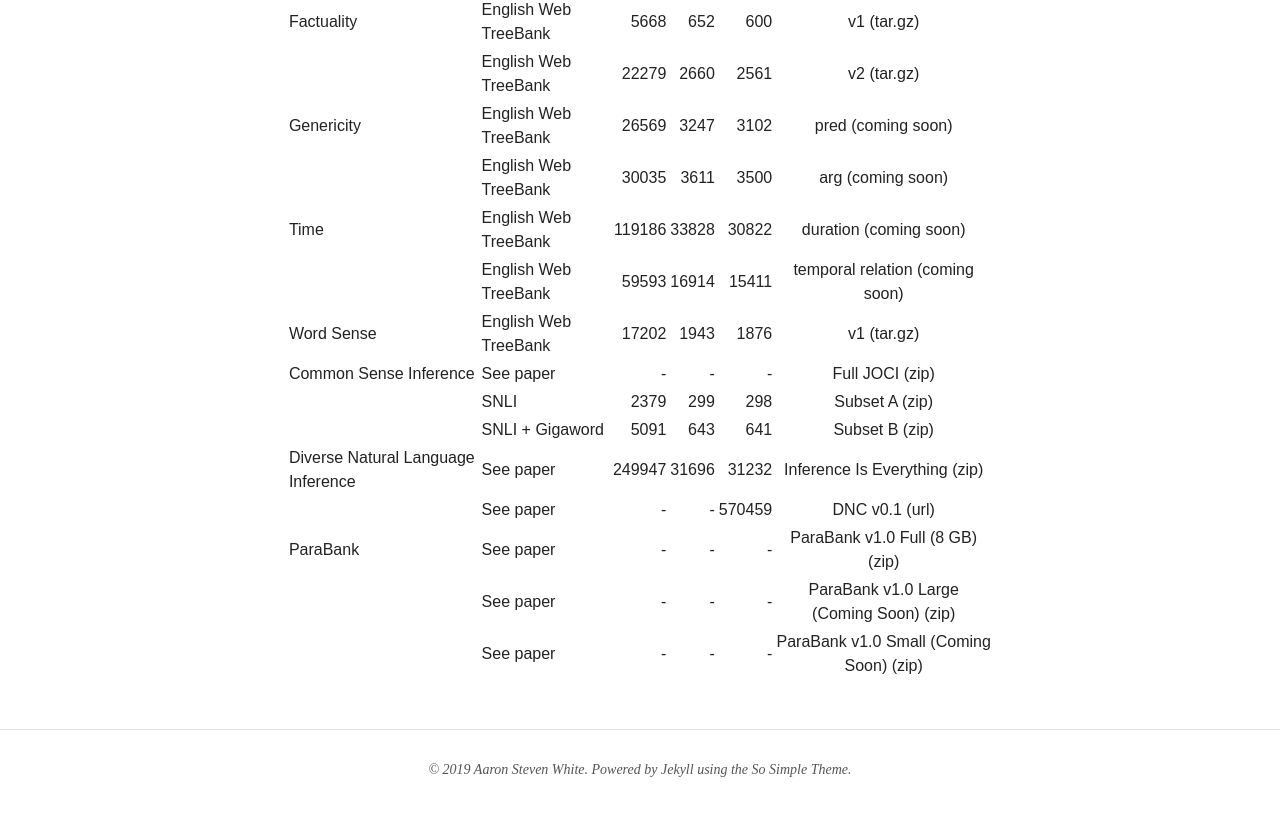
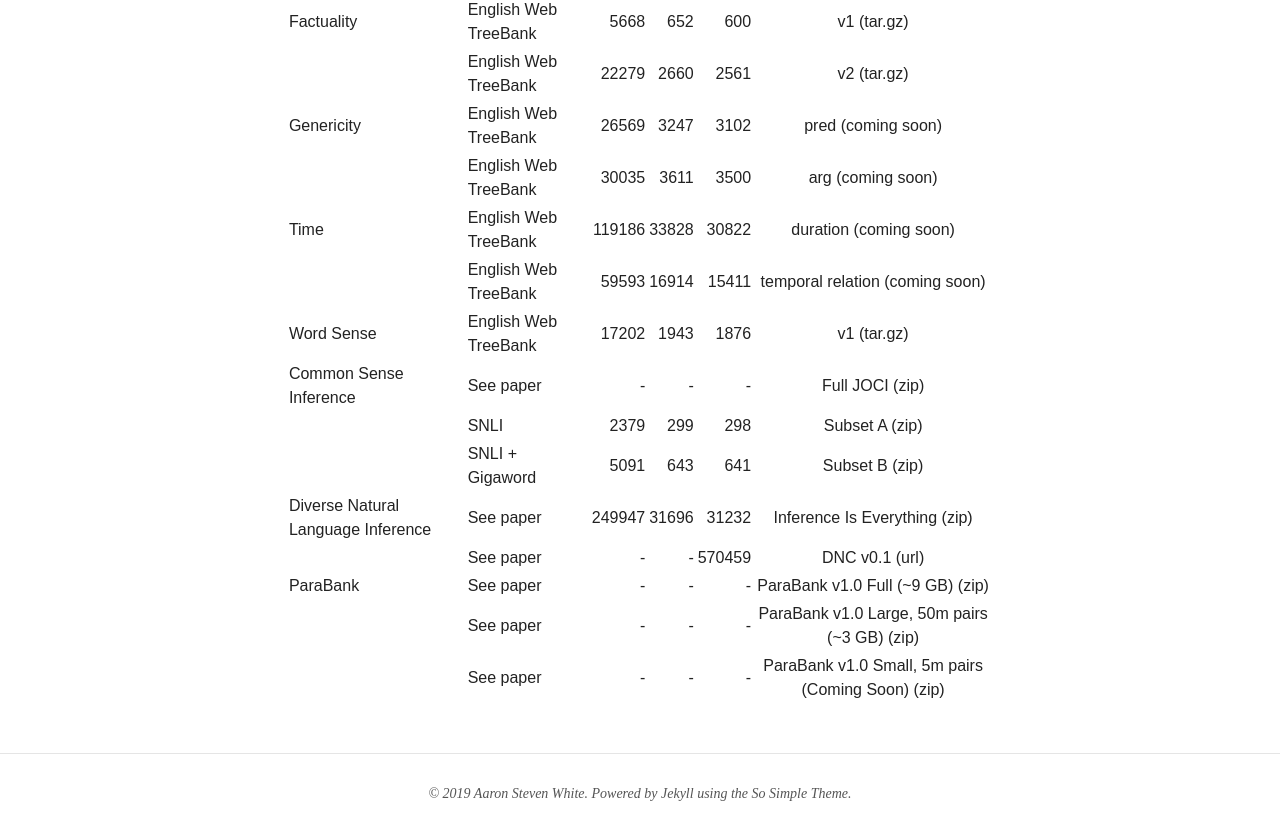
Before and after one commit to decompositional-semantics-initiative/decompositional-semantics-initiative.github.io, a Jekyll site: the page built from data/index.md, in a window 1280 px wide and 900 px high, scrolled down 685 px. Shown: the top 840 px of the window. Built offline with Jekyll 4.4.1, drawn with Linux system fonts in a browser that asks for light colours; nearby versions of some CDN libraries.

Commit message:
posting links to full and large Parabank

```diff
--- a/_data/projects.yml
+++ b/_data/projects.yml
@@ -148,24 +148,24 @@ parabank:
   title: ParaBank
   url: parabank/
   datasets:
-    - name: ParaBank v1.0 Full (8 GB)
+    - name: ParaBank v1.0 Full (~9 GB)
       filetype: zip
       corpus: See paper
       url: http://cs.jhu.edu/~vandurme/data/parabank-1.0-full.zip
       trainsize: "-"
       devsize: "-"
       testsize: "-"
-    - name: ParaBank v1.0 Large (Coming Soon)
+    - name: ParaBank v1.0 Large, 50m pairs (~3 GB)
+      filetype: zip
+      corpus: See paper
+      url: http://cs.jhu.edu/~vandurme/data/parabank-1.0-50m.zip
+      trainsize: "-"
+      devsize: "-"
+      testsize: "-"
+    - name: ParaBank v1.0 Small, 5m pairs (Coming Soon)
       filetype: zip
       corpus: See paper
       url: TBD
       trainsize: "-"
       devsize: "-"
       testsize: "-"
-    - name: ParaBank v1.0 Small (Coming Soon)
-      filetype: zip
-      corpus: See paper
-      url: TBD
-      trainsize: "-"
-      devsize: "-"
-      testsize: "-"
```
